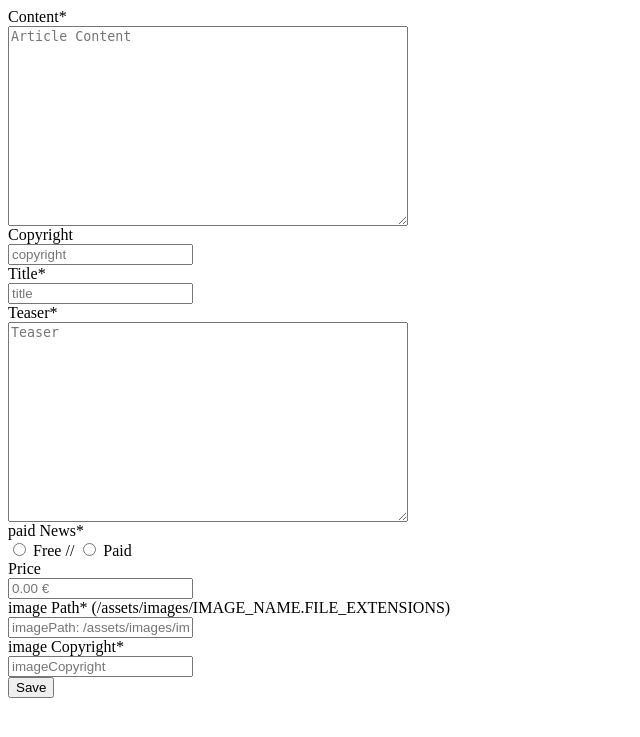
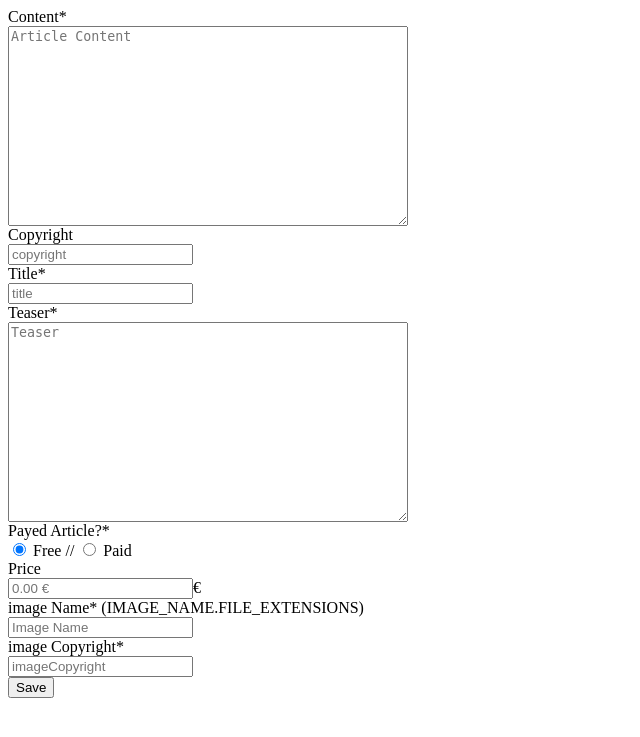
Before and after one commit to mrrestre/WebProject, a PHP site: page /views/pages/addArticle.php in a window 1280 px wide. Shown: the top 737 px of the page, without its empty margins (0-640 px from the left). Run offline with PHP 8.4, Linux system fonts and the light colour scheme.

Commit message:
Neue features

```diff
--- a/Projekt/views/pages/addArticle.php
+++ b/Projekt/views/pages/addArticle.php
@@ -1,4 +1,4 @@
-<?
+<?php
 $status='';
     if(isset($_POST['submit']))
     {
@@ -6,7 +6,14 @@ $status='';
         // geht hier nicht rein // wenn das gelöst ist funktioniert das Rest einwandfrei ^_^
         // 1 als Bedingung daimt es funktioniert
         // die richtige Bedingungen sind in blabla gespeichert
-        if(1)
+        if(!empty($_POST['content'])
+        &&!empty($_POST['title'])
+        &&!empty($_POST['teaser'])
+        &&!empty($_POST['paidNews'])
+        &&!empty($_POST['imageName'])
+        &&!empty($_POST['imageCopyright'])
+        )
+
         {
             $content=    $_POST['content'];
             $title=      $_POST['title'];
@@ -14,7 +21,7 @@ $status='';
             $paidNews=   $_POST['paidNews'];
             $copyright=  $_POST['copyright'];
             $price=      $_POST['price'];
-            $imagePath=  $_POST['imagePath'];
+            $imagePath=  $_POST['imageName'];
             $imageCopyright= $_POST['imageCopyright'];
 
             $request = $database->prepare("INSERT INTO news (creation, userId, content, copyright, paidNew, price, newsTitle, newsShortDescription)
@@ -40,19 +47,25 @@ $status='';
                                    'copyright' => $imageCopyright,
                                    'newsId' => $lastId]);
 
-                $status ='you added an Article Successfully';
+                $status ='You added an Article Successfully';
                 echo $status;
         }
         else
         {
-            $status=' all the required fields must be filled!!';
+            $status='All the required fields must be filled!!';
             echo $status;
         }
     }
 ?>
 
-<!-- Form to let the Admin of the Website to Add an Article to the Database -->
+<!-- Form to let the Admin of the Website Add an Article to the Database -->
+<html>
+<head>
+        <!-- hier den css von addArticle hinzüfugen -->
+</head>
+<body>
     <form action="index.php?page=addArticle" method="POST">
+
         <label for="content">Content*</label><br>
         <textarea id="content" name="content" placeholder="Article Content" style="height:200px; width:400px"></textarea><br>
 
@@ -65,20 +78,20 @@ $status='';
         <label for="teaser">Teaser*</label><br>
         <textarea id="teaser" name="teaser" placeholder="Teaser" style="height:200px; width:400px"></textarea><br>
 
-    <label for="paidNews">paid News*</label><br>
-                <input type="radio" value="0" id="free" name="paidNews" required>
-                <label for="free">Free //</label>
-                <input type="radio" value="1" id="paid" name="paidNews" required>
+        <label for="paidNews">Payed Article?*</label><br>
+        <input type="radio" value="1" id="free" name="paidNews" required checked>
+        <label for="free">Free</label> //
+        <input type="radio" value="2" id="paid" name="paidNews" required>
         <label for="paid">Paid</label><br>
 
         <label for="price">Price</label><br>
-        <input type="number"  name="price" placeholder="0.00 €" step=".01"><br>
+        <input type="number" id="price" name="price" placeholder="0.00 €" step=".01">€<br>
 
-    <label for="imagePath">image Path* (/assets/images/IMAGE_NAME.FILE_EXTENSIONS)</label><br>
-        <input type="text"  name="imagePath" placeholder="imagePath: /assets/images/imgNAME " required><br>
+        <label for="imageName">image Name* (IMAGE_NAME.FILE_EXTENSIONS)</label><br>
+        <input type="text" name="imageName"  id="imageName" placeholder="Image Name" required><br>
 
         <label for="imageCopyright">image Copyright*</label><br>
-        <input type="text"  name="imageCopyright" placeholder="imageCopyright" required><br>
+        <input type="text" name="imageCopyright" id="imageCopyright" placeholder="imageCopyright" required><br>
 
 
         <label for="submit">
@@ -86,3 +99,5 @@ $status='';
         </label>
 
     </form>
+</body>
+</html>
--- a/Projekt/views/pages/contact.php
+++ b/Projekt/views/pages/contact.php
@@ -16,4 +16,4 @@
     </label>
 </form>
 
-<h3>or you want to know mor about <a href="index.php?page=impressum">TakeTec Webpage</a></h3>
+<h3>Want to know more about us? <a href="index.php?page=impressum">Impressum</a></h3>
--- a/Projekt/views/pages/readArticle.php
+++ b/Projekt/views/pages/readArticle.php
@@ -15,7 +15,7 @@
         <?php if ( $article && !empty($article) ) :?>
                 <h2><?=$article['newsTitle'] ?></h2>
                 <div>
-                    <img src="<?='.'.$articleImage['imagePath'];?>" alt="<? echo $articleImage['copyright'] ?>">
+                    <img src="<?='./assets/images/'.$articleImage['imagePath'];?>" alt="<? echo $articleImage['copyright'] ?>">
                     <?=$article['content'] ?>
                     <hr>
                 </div>
```
Also changed, not shown: Projekt/index.php (+12 -3 lines), Projekt/assets/images/iphone11.jpg (added), Projekt/assets/logo/logo-crop.png. Lines whose indentation alone changed are shown as unchanged.
